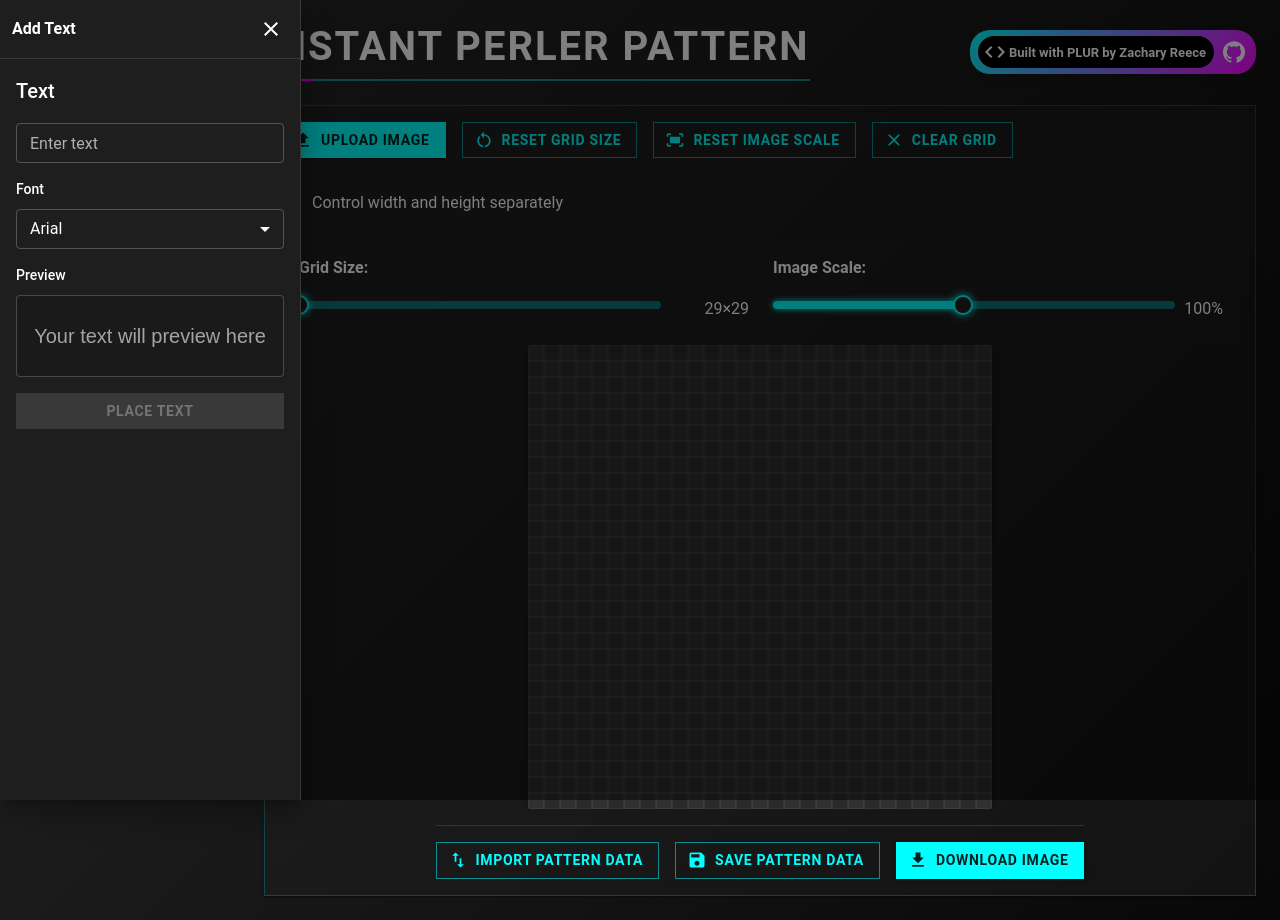
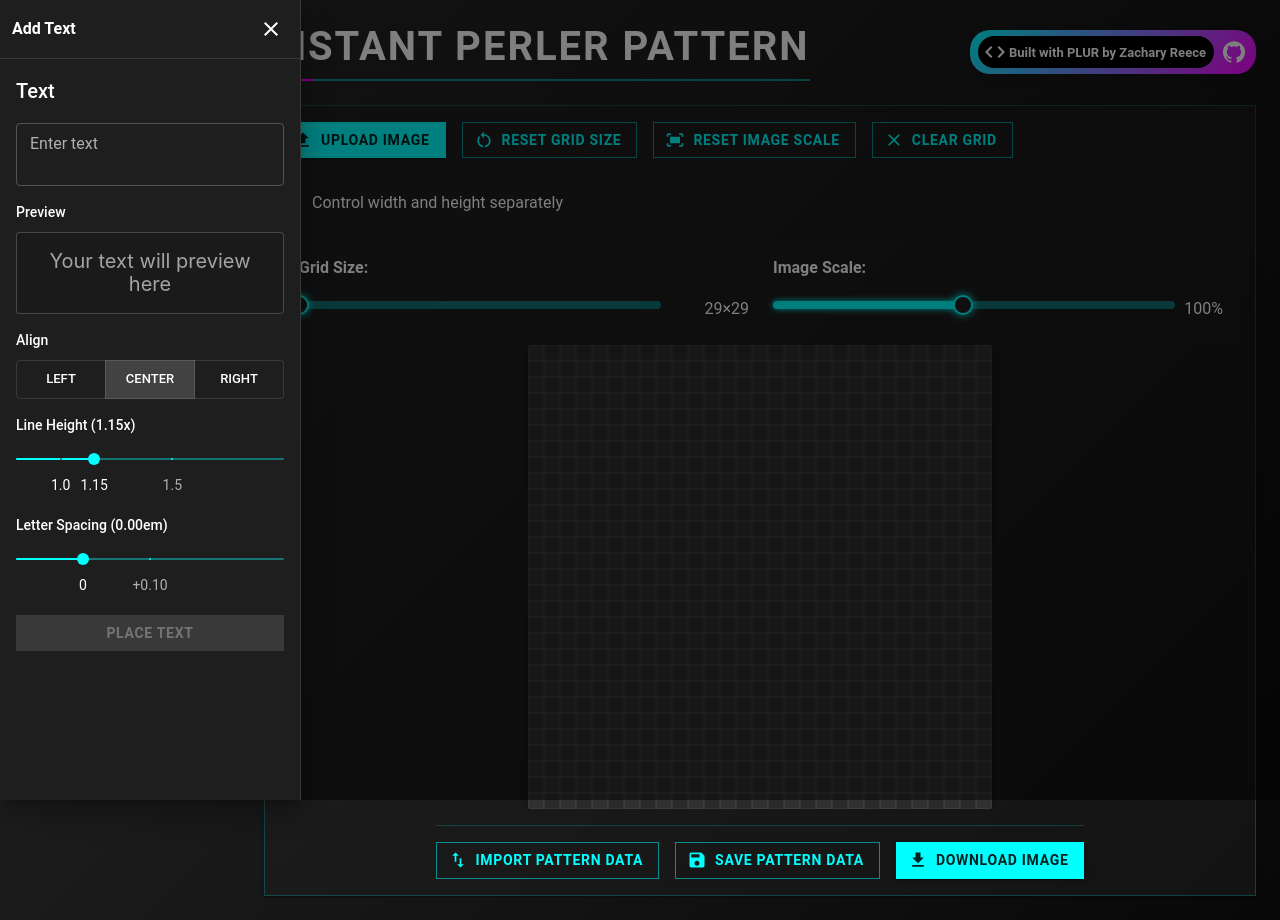
Before and after one commit to zreecespieces/perler-pattern-generator, a React (Vite) app: page / in a window 1280 px wide. Both pictures are taken after a click on the button 123 px from the left and 152 px from the top of the page. Built offline with nearby package versions, Linux system fonts and the light colour scheme.

Commit message:
implemented text generation

```diff
--- a/src/components/Layout/ToolsDrawer.tsx
+++ b/src/components/Layout/ToolsDrawer.tsx
@@ -6,6 +6,7 @@ import { ToolControls } from "../Controls";
 import { EditTool } from "../../types";
 import CloseIcon from "@mui/icons-material/Close";
 import TextDrawer from "../Tools/TextDrawer";
+import type { TextAlignOption } from "../../utils/textImage";
 
 interface ToolsDrawerProps {
   currentTool: EditTool;
@@ -20,7 +21,7 @@ interface ToolsDrawerProps {
   variant?: "persistent" | "temporary";
   open?: boolean;
   onClose?: () => void;
-  onPlaceText?: (text: string, fontFamily: string) => void;
+  onPlaceText?: (text: string, align: TextAlignOption, lineHeightMul: number, kerningEm: number) => void;
 }
 
 const ToolsDrawer: React.FC<ToolsDrawerProps> = ({
@@ -71,8 +72,16 @@ const ToolsDrawer: React.FC<ToolsDrawerProps> = ({
       </Box>
       <TextDrawer
         open={textDrawerOpen}
-        onClose={() => setTextDrawerOpen(false)}
-        onPlaceText={(text: string, font: string) => onPlaceText?.(text, font)}
+        onClose={() => {
+          setTextDrawerOpen(false);
+          // Deactivate Text tool so re-clicking re-opens drawer
+          onToolChange(EditTool.PAINT);
+        }}
+        onPlaceText={(text: string, align: TextAlignOption, lineHeightMul: number, kerningEm: number) => {
+          onPlaceText?.(text, align, lineHeightMul, kerningEm);
+          // After placing, also switch away from Text to allow quick re-open
+          onToolChange(EditTool.PAINT);
+        }}
       />
     </StyledToolsDrawer>
   );
--- a/src/components/Tools/TextDrawer.tsx
+++ b/src/components/Tools/TextDrawer.tsx
@@ -2,11 +2,12 @@ import React from "react";
 import { Drawer, Box, IconButton, Typography } from "@mui/material";
 import CloseIcon from "@mui/icons-material/Close";
 import TextToolPanel from "./TextToolPanel";
+import type { TextAlignOption } from "../../utils/textImage";
 
 interface TextDrawerProps {
   open: boolean;
   onClose: () => void;
-  onPlaceText: (text: string, fontFamily: string) => void;
+  onPlaceText: (text: string, align: TextAlignOption, lineHeightMul: number, kerningEm: number) => void;
 }
 
 const TextDrawer: React.FC<TextDrawerProps> = ({ open, onClose, onPlaceText }) => {
@@ -37,8 +38,8 @@ const TextDrawer: React.FC<TextDrawerProps> = ({ open, onClose, onPlaceText }) =
       </Box>
 
       <TextToolPanel
-        onPlaceText={(text, font) => {
-          onPlaceText(text, font);
+        onPlaceText={(text, align, lineHeightMul, kerningEm) => {
+          onPlaceText(text, align, lineHeightMul, kerningEm);
           onClose();
         }}
       />
--- a/src/components/Tools/TextToolPanel.tsx
+++ b/src/components/Tools/TextToolPanel.tsx
@@ -1,31 +1,20 @@
 import React, { useState } from "react";
-import { Box, Button, MenuItem, Select, SelectChangeEvent, TextField, Typography } from "@mui/material";
+import { Box, Button, TextField, Typography, ToggleButton, ToggleButtonGroup, Slider } from "@mui/material";
+import type { TextAlignOption } from "../../utils/textImage";
 
 interface TextToolPanelProps {
-  onPlaceText: (text: string, fontFamily: string) => void;
+  onPlaceText: (text: string, align: TextAlignOption, lineHeightMul: number, kerningEm: number) => void;
 }
-
-const FONT_OPTIONS: { label: string; value: string }[] = [
-  { label: "Arial", value: "Arial, Helvetica, sans-serif" },
-  { label: "Helvetica", value: "Helvetica, Arial, sans-serif" },
-  { label: "Georgia", value: "Georgia, serif" },
-  { label: "Times New Roman", value: "'Times New Roman', Times, serif" },
-  { label: "Courier New", value: "'Courier New', Courier, monospace" },
-  { label: "Verdana", value: "Verdana, Geneva, sans-serif" },
-  { label: "Impact", value: "Impact, Charcoal, sans-serif" },
-];
 
 const TextToolPanel: React.FC<TextToolPanelProps> = ({ onPlaceText }) => {
   const [text, setText] = useState<string>("");
-  const [font, setFont] = useState<string>(FONT_OPTIONS[0].value);
-
-  const handleFontChange = (e: SelectChangeEvent<string>) => {
-    setFont(e.target.value);
-  };
+  const [align, setAlign] = useState<TextAlignOption>("center");
+  const [lineHeightMul, setLineHeightMul] = useState<number>(1.15);
+  const [kerningEm, setKerningEm] = useState<number>(0);
 
   const handlePlace = () => {
     if (!text.trim()) return;
-    onPlaceText(text.trim(), font);
+    onPlaceText(text, align, lineHeightMul, kerningEm);
   };
 
   return (
@@ -37,20 +26,10 @@ const TextToolPanel: React.FC<TextToolPanelProps> = ({ onPlaceText }) => {
         onChange={(e) => setText(e.target.value)}
         size="small"
         fullWidth
+        multiline
+        minRows={2}
+        maxRows={6}
       />
-
-      <Box>
-        <Typography variant="subtitle2" sx={{ mb: 1 }}>
-          Font
-        </Typography>
-        <Select fullWidth size="small" value={font} onChange={handleFontChange}>
-          {FONT_OPTIONS.map((opt) => (
-            <MenuItem key={opt.value} value={opt.value}>
-              {opt.label}
-            </MenuItem>
-          ))}
-        </Select>
-      </Box>
 
       <Box>
         <Typography variant="subtitle2" sx={{ mb: 1 }}>
@@ -66,16 +45,72 @@ const TextToolPanel: React.FC<TextToolPanelProps> = ({ onPlaceText }) => {
             alignItems: "center",
             justifyContent: "center",
             backgroundColor: "rgba(0,0,0,0.1)",
-            fontFamily: font,
             fontSize: 20,
             overflow: "hidden",
-            textOverflow: "ellipsis",
-            whiteSpace: "nowrap",
+            whiteSpace: "pre-line",
+            textAlign: align,
+            lineHeight: lineHeightMul,
+            letterSpacing: `${kerningEm}em`,
           }}
-          aria-label="Text preview"
-        >
+          aria-label="Text preview">
           {text || <span style={{ opacity: 0.6 }}>Your text will preview here</span>}
         </Box>
+      </Box>
+
+      <Box>
+        <Typography variant="subtitle2" sx={{ mb: 1 }}>
+          Align
+        </Typography>
+        <ToggleButtonGroup size="small" fullWidth exclusive value={align} onChange={(_, v) => v && setAlign(v)}>
+          <ToggleButton value="left" aria-label="Align left">
+            Left
+          </ToggleButton>
+          <ToggleButton value="center" aria-label="Align center">
+            Center
+          </ToggleButton>
+          <ToggleButton value="right" aria-label="Align right">
+            Right
+          </ToggleButton>
+        </ToggleButtonGroup>
+      </Box>
+
+      <Box>
+        <Typography variant="subtitle2" sx={{ mb: 1 }}>
+          Line Height ({lineHeightMul.toFixed(2)}x)
+        </Typography>
+        <Slider
+          size="small"
+          value={lineHeightMul}
+          onChange={(_, v) => typeof v === "number" && setLineHeightMul(v)}
+          min={0.8}
+          max={2.0}
+          step={0.05}
+          marks={[
+            { value: 1, label: "1.0" },
+            { value: 1.15, label: "1.15" },
+            { value: 1.5, label: "1.5" },
+          ]}
+          valueLabelDisplay="off"
+        />
+      </Box>
+
+      <Box>
+        <Typography variant="subtitle2" sx={{ mb: 1 }}>
+          Letter Spacing ({kerningEm.toFixed(2)}em)
+        </Typography>
+        <Slider
+          size="small"
+          value={kerningEm}
+          onChange={(_, v) => typeof v === "number" && setKerningEm(v)}
+          min={-0.1}
+          max={0.3}
+          step={0.01}
+          marks={[
+            { value: 0, label: "0" },
+            { value: 0.1, label: "+0.10" },
+          ]}
+          valueLabelDisplay="off"
+        />
       </Box>
 
       <Button variant="contained" onClick={handlePlace} disabled={!text.trim()}>
--- /dev/null
+++ b/src/utils/textImage.ts
@@ -0,0 +1,111 @@
+export type TextAlignOption = "left" | "center" | "right";
+
+export function renderTextImageDataUrl(
+  text: string,
+  align: TextAlignOption = "center",
+  lineHeightMul: number = 1.15,
+  trackingEm: number = 0
+): string {
+  const size = 300;
+  const margin = 20; // px
+
+  const canvas = document.createElement("canvas");
+  canvas.width = size;
+  canvas.height = size;
+  const ctx = canvas.getContext("2d");
+  if (!ctx) return "";
+
+  // Background
+  ctx.fillStyle = "#ffffff";
+  ctx.fillRect(0, 0, size, size);
+
+  // Choose a highly legible default font stack
+  const fontStack = "600 48px Inter, system-ui, -apple-system, Segoe UI, Roboto, Helvetica, Arial, sans-serif";
+  ctx.font = fontStack;
+  // alignment will be applied later based on 'align'
+  ctx.textBaseline = "alphabetic";
+  ctx.fillStyle = "#000000"; // black text for maximum contrast
+
+  // Prepare lines (support explicit newlines)
+  const lines = text.split(/\r?\n/);
+
+  // Fit text to box by shrinking until it fits within margins
+  const maxW = size - margin * 2;
+  const maxH = size - margin * 2;
+
+  // Start with large size and decrease
+  let fontSize = Math.min(maxW, maxH);
+
+  const getTextMetrics = (fs: number) => {
+    ctx.font = `600 ${fs}px Inter, system-ui, -apple-system, Segoe UI, Roboto, Helvetica, Arial, sans-serif`;
+    const m = ctx.measureText("Mg");
+    const metrics = m as TextMetrics & { actualBoundingBoxAscent?: number; actualBoundingBoxDescent?: number };
+    const ascent = metrics.actualBoundingBoxAscent ?? fs * 0.8;
+    const descent = metrics.actualBoundingBoxDescent ?? fs * 0.2;
+    const height = ascent + descent;
+    return { height, ascent, descent };
+  };
+
+  // Measure a line at font size 'fs' including tracking (kerning) in em units
+  const measureLineWidth = (fs: number, line: string) => {
+    ctx.font = `600 ${fs}px Inter, system-ui, -apple-system, Segoe UI, Roboto, Helvetica, Arial, sans-serif`;
+    const chars = Array.from(line);
+    const trackPx = trackingEm * fs;
+    let w = 0;
+    for (const ch of chars) {
+      w += ctx.measureText(ch).width;
+    }
+    if (chars.length > 1) w += (chars.length - 1) * trackPx;
+    return w;
+  };
+
+  // Clamp reasonable line height range
+  lineHeightMul = Math.max(0.8, Math.min(2.0, lineHeightMul));
+
+  // Try decreasing font size until both width and total height fit
+  for (; fontSize >= 10; fontSize -= 2) {
+    const { height } = getTextMetrics(fontSize);
+    const lineHeight = Math.ceil(height * lineHeightMul);
+    const totalH = lines.length * lineHeight;
+    const widest = lines.reduce((w, line) => Math.max(w, measureLineWidth(fontSize, line)), 0);
+    if (widest <= maxW && totalH <= maxH) break;
+  }
+
+  // Final metrics
+  const { height: lineBoxH, ascent } = getTextMetrics(fontSize);
+  const lineHeight = Math.ceil(lineBoxH * lineHeightMul);
+  const totalH = lines.length * lineHeight;
+
+  // Vertical centering
+  const firstBaselineY = Math.round((size - totalH) / 2) + Math.round(ascent);
+
+  // Draw each line per-character to apply tracking
+  ctx.textAlign = "left";
+  for (let i = 0; i < lines.length; i++) {
+    const line = lines[i];
+    const y = firstBaselineY + i * lineHeight;
+    const lineWidth = measureLineWidth(fontSize, line);
+    let xStart: number;
+    switch (align) {
+      case "left":
+        xStart = margin;
+        break;
+      case "right":
+        xStart = size - margin - lineWidth;
+        break;
+      case "center":
+      default:
+        xStart = Math.round((size - lineWidth) / 2);
+        break;
+    }
+    const chars = Array.from(line);
+    const trackPx = trackingEm * fontSize;
+    let x = xStart;
+    for (const ch of chars) {
+      ctx.fillText(ch, x, y);
+      x += ctx.measureText(ch).width + trackPx;
+    }
+  }
+
+  return canvas.toDataURL("image/png");
+}
```
Also changed, not shown: src/App.tsx (+14 -19 lines).
